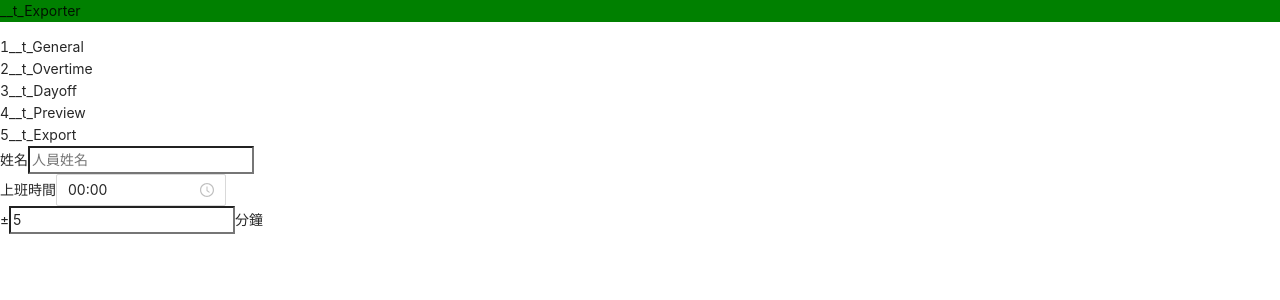
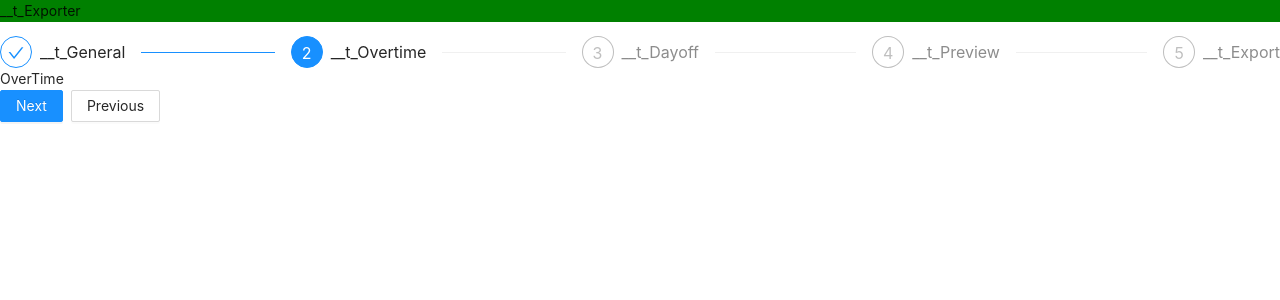
Before and after one commit to owesdexter/next_stater, a Next.js app: page /exporter in a window 1280 px wide. Shown: the top 300 px of the page. Built offline with nearby package versions, Linux system fonts and the light colour scheme.

Commit message:
basic Structure

```diff
--- /dev/null
+++ b/components/exporter/dayoff.tsx
@@ -0,0 +1,17 @@
+import { useState, useContext } from 'react';
+import { ExporterContext } from '../contextProvider/exporter'
+
+export default function Preview(){
+  // const { currentStep } = useContext(ExporterContext);
+  const [currentStep, set] = useState<number>(1);
+  const {  } = useContext(ExporterContext)
+
+  const handleChange = (index:number)=>{
+  }
+
+  return(
+    <>
+      Dayoff
+    </>
+  )
+}
--- /dev/null
+++ b/components/exporter/output.tsx
@@ -0,0 +1,17 @@
+import { useState, useContext } from 'react';
+import { ExporterContext } from '../contextProvider/exporter'
+
+export default function Preview(){
+  // const { currentStep } = useContext(ExporterContext);
+  const [currentStep, set] = useState<number>(1);
+  const {  } = useContext(ExporterContext)
+
+  const handleChange = (index:number)=>{
+  }
+
+  return(
+    <>
+      Output
+    </>
+  )
+}
--- /dev/null
+++ b/components/exporter/overtime.tsx
@@ -0,0 +1,17 @@
+import { useState, useContext } from 'react';
+import { ExporterContext } from '../contextProvider/exporter'
+
+export default function Preview(){
+  // const { currentStep } = useContext(ExporterContext);
+  const [currentStep, set] = useState<number>(1);
+  const {  } = useContext(ExporterContext)
+
+  const handleChange = (index:number)=>{
+  }
+
+  return(
+    <>
+      OverTime
+    </>
+  )
+}
--- /dev/null
+++ b/components/exporter/preview.tsx
@@ -0,0 +1,17 @@
+import { useState, useContext } from 'react';
+import { ExporterContext } from '../contextProvider/exporter'
+
+export default function Preview(){
+  // const { currentStep } = useContext(ExporterContext);
+  const [currentStep, set] = useState<number>(1);
+  const {  } = useContext(ExporterContext)
+
+  const handleChange = (index:number)=>{
+  }
+
+  return(
+    <>
+      Preview
+    </>
+  )
+}
--- a/components/stepBar.tsx
+++ b/components/stepBar.tsx
@@ -1,22 +1,61 @@
 // import Layout from '../components/layout';
 // import { ExporterContext } from '../components/contextProvider/exporter';
-// import { useContext } from 'react';
-// import type { ReactElement } from 'react';
+import { useState } from 'react';
+import type { ReactElement } from 'react';
+import { Button, message, Steps } from 'antd';
+const { Step } = Steps;
 
 type TStepBarProps = {
   steps: string[];
+  children: ReactElement
 }
 
-export default function StepBar({steps}: TStepBarProps){
+export default function StepBar({steps, children}: TStepBarProps){
+  const [currentStep, setCurrentStep] = useState<number>(1);
+  const next = ()=>{
+    setCurrentStep(pre=> pre + 1);
+  }
+  const prev = ()=>{
+    setCurrentStep(pre=> pre - 1);
+  }
+
+
+
   return(
-    <div className="step-bar-wrapper">
-      {steps.map((el, idx)=>{return (
+    <div className="step-bar-container">
+      <Steps current={currentStep}>
+        {steps.map(item => (
+          <Step key={item} title={item} />
+        ))}
+      </Steps>
+      <div className="steps-content">
+        {children}
+      </div>
+      <div className="steps-action">
+        {currentStep < steps.length - 1 && (
+          <Button type="primary" onClick={() => next()}>
+            Next
+          </Button>
+        )}
+        {currentStep === steps.length - 1 && (
+          <Button type="primary" onClick={() => message.success('Processing complete!')}>
+            Done
+          </Button>
+        )}
+        {currentStep > 0 && (
+          <Button style={{ margin: '0 8px' }} onClick={() => prev()}>
+            Previous
+          </Button>
+        )}
+      </div>
+
+      {/* {steps.map((el, idx)=>{return (
           <div className="step-indicator" key={el}>
             <span className="step">{idx+1}</span>
             <span className="title">{el}</span>
           </div>
         )})
-      }
+      } */}
     </div>
   )
 }
--- a/pages/exporter.tsx
+++ b/pages/exporter.tsx
@@ -1,9 +1,15 @@
 import { useState } from 'react';
 import type { ReactElement } from 'react';
 import Layout from '../components/layout';
-import StepBar from '../components/stepBar';
+// import StepBar from '../components/stepBar';
 import Basic from '../components/exporter/basic';
+import Overtime from '../components/exporter/overtime';
+import Dayoff from '../components/exporter/dayoff';
+import Preview from '../components/exporter/preview';
+import Output from '../components/exporter/output';
 import ExportContextProvider, { ExporterContext } from '../components/contextProvider/exporter';
+import { Button, message, Steps } from 'antd';
+const { Step } = Steps;
 
 const steps = [
   '__t_General',
@@ -16,16 +22,34 @@ const steps = [
 export default function PageExporter(){
   // const { currentStep } = useContext(ExporterContext);
   const [currentStep, setCurrentStep] = useState<number>(1);
+  const next = ()=>{
+    setCurrentStep(pre=> pre + 1);
+  }
+  const prev = ()=>{
+    setCurrentStep(pre=> pre - 1);
+  }
+  const done = ()=>{
+    setCurrentStep(0);
+
+    const key = 'updatable';
+    message.loading({ content: 'Resetting...', key });
+    setTimeout(() => {
+      message.success({ content: 'Reset!', key, duration: 2 });
+    }, 1000);
+
+  }
 
   const renderSwitch = (index:number)=>{
     switch(index) {
       case 1:
-        return <Basic />
+        return <Overtime />
       case 2:
-        return <Basic />
+        return <Dayoff />
       case 3:
-        return <Basic />
+        return <Preview />
       case 4:
+        return <Output />
+      default:
         return <Basic />
     }
   }
@@ -33,10 +57,35 @@ export default function PageExporter(){
   return(
     <div className="page-exporter">
       <ExportContextProvider>
-        <StepBar steps={steps}/>
-        {renderSwitch(currentStep)}
+        <div className="step-bar-container">
+          <Steps current={currentStep}>
+            {steps.map(item => (
+              <Step key={item} title={item} />
+            ))}
+          </Steps>
 
+          <div className="steps-content">
+            {renderSwitch(currentStep)}
+          </div>
 
+          <div className="steps-action">
+            {currentStep < steps.length - 1 && (
+              <Button type="primary" onClick={() => next()}>
+                Next
+              </Button>
+            )}
+            {currentStep === steps.length - 1 && (
+              <Button type="primary" onClick={() => done()}>
+                Done
+              </Button>
+            )}
+            {currentStep > 0 && (
+              <Button style={{ margin: '0 8px' }} onClick={() => prev()}>
+                Previous
+              </Button>
+            )}
+          </div>
+        </div>
       </ExportContextProvider>
     </div>
   )
```
